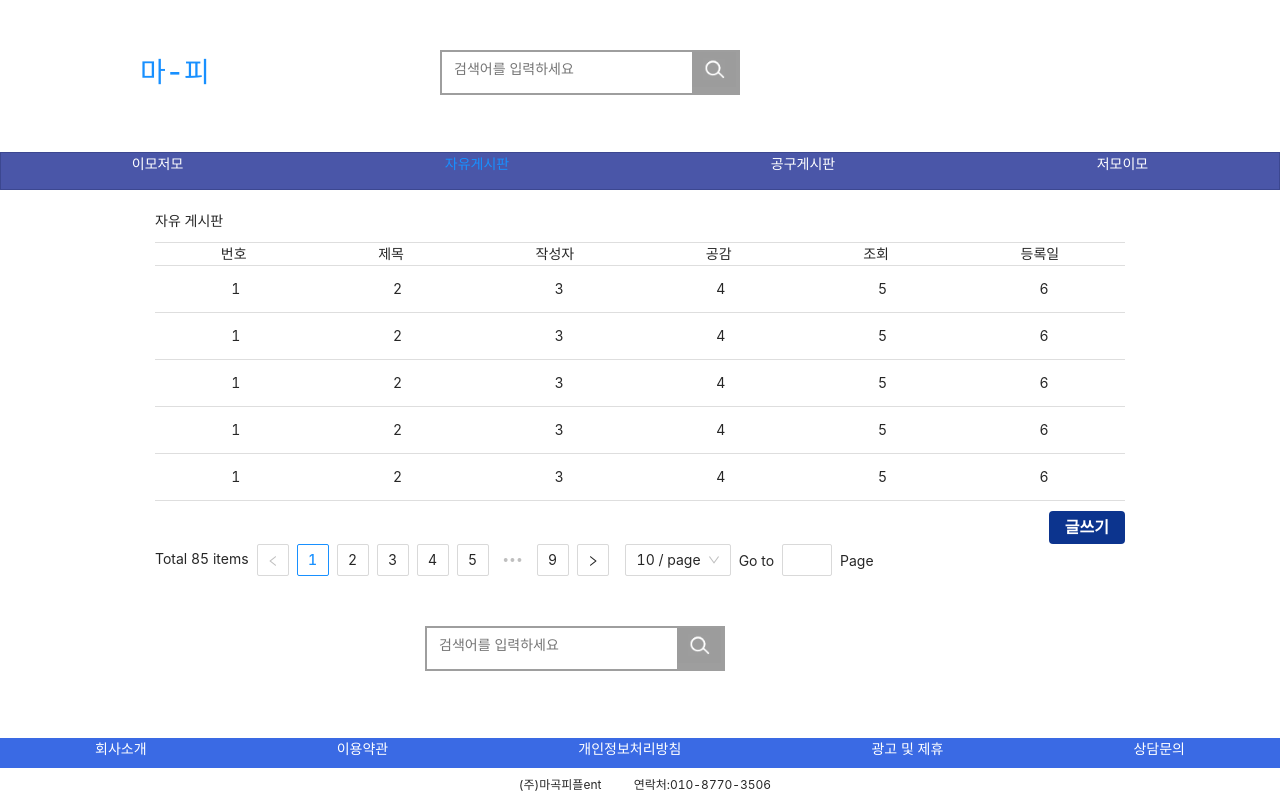
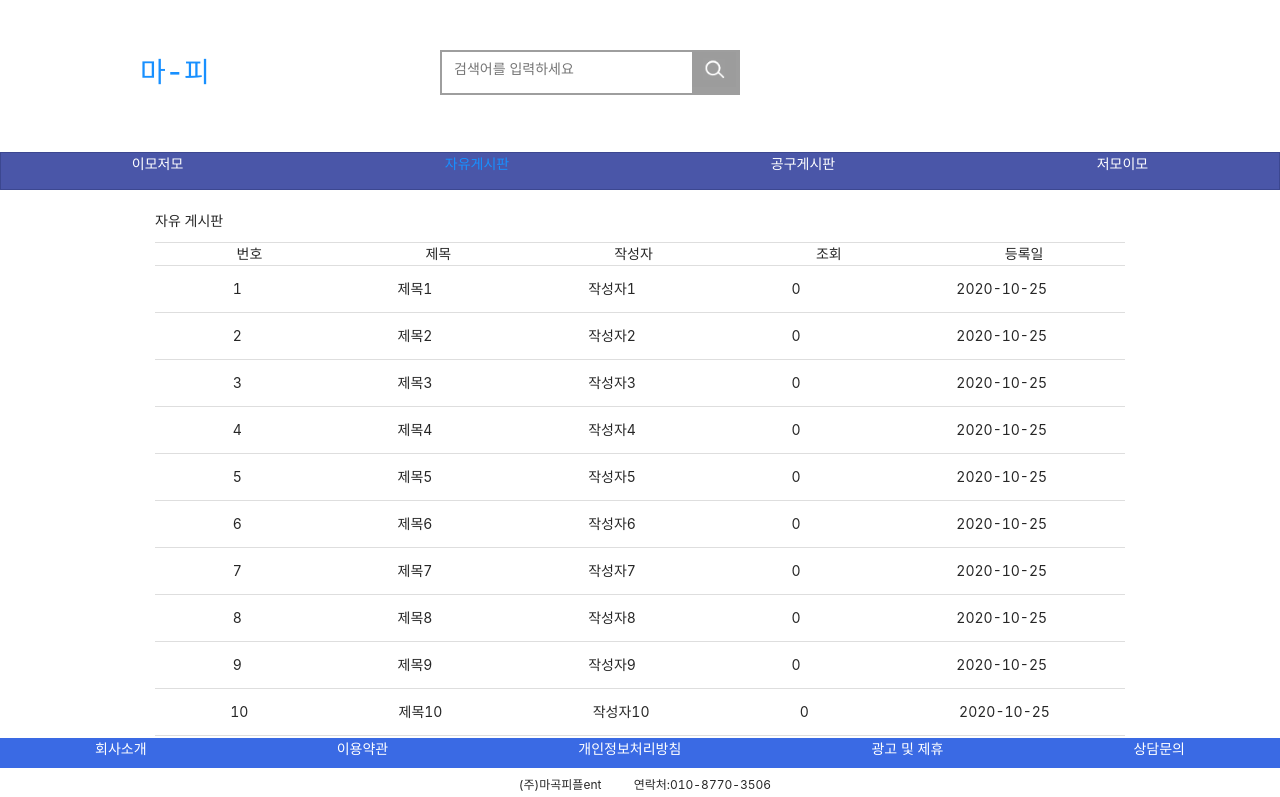
Before and after one commit to mrkyel/Magog-People, a React (Create React App) app: page /Magog-People/freeboard in a window 1280 px wide. Shown: the top 797 px of the page. Built offline with nearby package versions, Linux system fonts and the light colour scheme; no server answers.

Commit message:
더미데이터를 이용한 게시판 예제

```diff
--- a/src/pages/FreeBoard/FreeBoard.tsx
+++ b/src/pages/FreeBoard/FreeBoard.tsx
@@ -1,4 +1,4 @@
-import React, { useEffect } from 'react';
+import React, { useEffect, useState } from 'react';
 import './FreeBoard.scss';
 import Button from 'components/atoms/Button';
 import { Pagination } from 'antd';
@@ -6,80 +6,61 @@ import 'antd/dist/antd.css';
 import SearchBox from 'components/atoms/searchbox/SearchBox.js';
 import axios from 'axios';
 
+function createDummy () {
+  const dummyData = [];
+  for (let i = 1; i < 300; i++) {
+    dummyData.push({
+      id: i,
+      title: `제목${i}`,
+      writer: `작성자${i}`,
+      count: 0,
+      regDt: '2020-10-25'
+    })
+  }
+  return dummyData;
+}
+
 const FreeBoard = () => {
+  const [data, setData] = useState(createDummy);
+  const category = ['번호','제목', '작성자', '조회', '등록일'];
   useEffect(() => {
-    console.log('렌더링 완료');
-    axios
-      .get(
-        'http://ec2-3-34-129-2.ap-northeast-2.compute.amazonaws.com:8080/board/v1/select?',
-      )
-      .then((response) => {
-        console.log(response.data);
-      });
+    // console.log('렌더링 완료');
+    // axios
+    //   .get(
+    //     'http://ec2-3-34-129-2.ap-northeast-2.compute.amazonaws.com:8080/board/v1/select?',
+    //   )
+    //   .then((response) => {
+    //     console.log(response.data);
+    //   });
+    createDummy();
   }, []);
   return (
     <div className="freeboard-wrapper">
       <div className="freeboard-title">자유 게시판</div>
       <div className="freeboard-body">
         <div className="freeboard-body-head">
-          <span>번호</span>
-          <span>제목</span>
-          <span>작성자</span>
-          <span>공감</span>
-          <span>조회</span>
-          <span>등록일</span>
+          {
+            category.map(el=>
+              <span>{el}</span>
+            )
+          }
         </div>
         <div className="freeboard-body-contents">
-          <div>
-            <ul>
-              <li>1</li>
-              <li>2</li>
-              <li>3</li>
-              <li>4</li>
-              <li>5</li>
-              <li>6</li>
-            </ul>
-          </div>
-          <div>
-            <ul>
-              <li>1</li>
-              <li>2</li>
-              <li>3</li>
-              <li>4</li>
-              <li>5</li>
-              <li>6</li>
-            </ul>
-          </div>
-          <div>
-            <ul>
-              <li>1</li>
-              <li>2</li>
-              <li>3</li>
-              <li>4</li>
-              <li>5</li>
-              <li>6</li>
-            </ul>
-          </div>
-          <div>
-            <ul>
-              <li>1</li>
-              <li>2</li>
-              <li>3</li>
-              <li>4</li>
-              <li>5</li>
-              <li>6</li>
-            </ul>
-          </div>
-          <div>
-            <ul>
-              <li>1</li>
-              <li>2</li>
-              <li>3</li>
-              <li>4</li>
-              <li>5</li>
-              <li>6</li>
-            </ul>
-          </div>
+              {
+                data.map(el =>
+                  <>
+                  <div>
+                    <ul>
+                  <li>{el.id}</li>
+                  <li>{el.title}</li>
+                  <li>{el.writer}</li>
+                  <li>{el.count}</li>
+                  <li>{el.regDt}</li>
+                    </ul>
+                  </div>
+                  </>
+                )
+              }
         </div>
       </div>
       <div className="freeboard-footer">
@@ -87,7 +68,7 @@ const FreeBoard = () => {
       </div>
       <div className="freeboard-paging">
         <Pagination
-          total={85}
+          total={data.length}
           showSizeChanger
           showQuickJumper
           showTotal={(total) => `Total ${total} items`}
```
Also changed, not shown: 2 other files (tests, documents, lock files or other folders).
